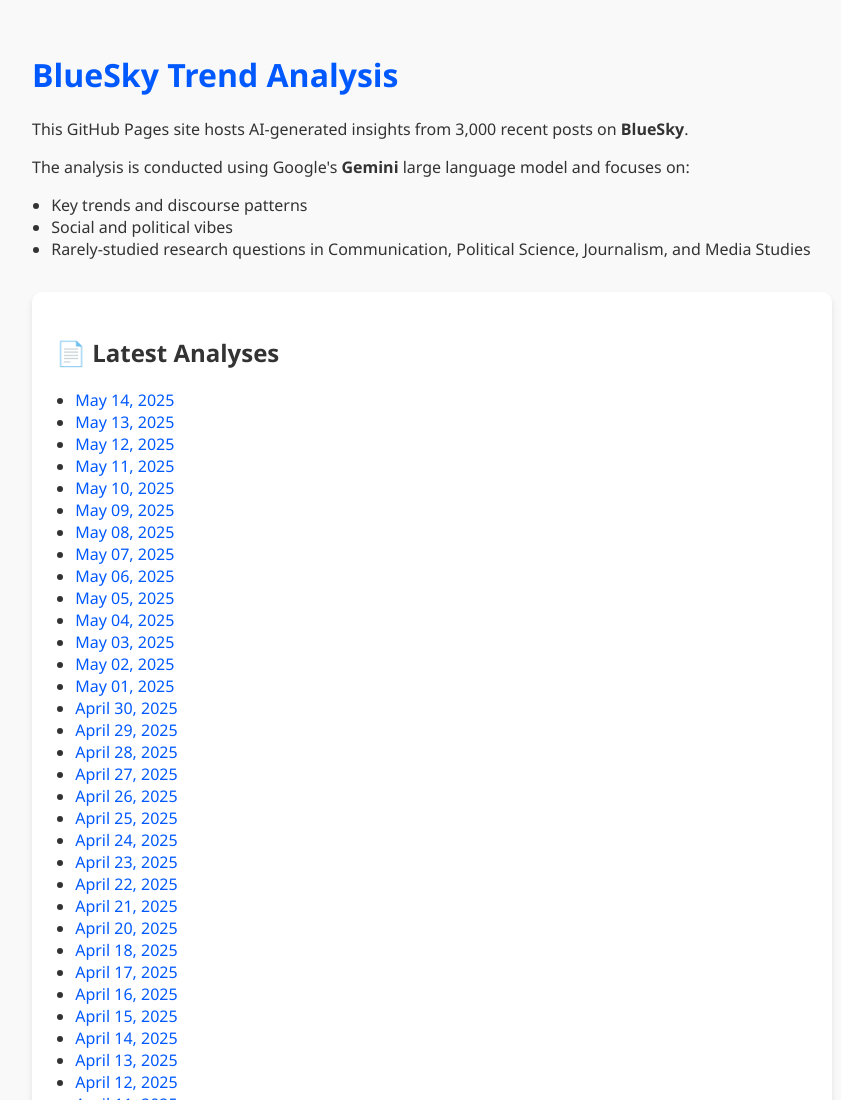
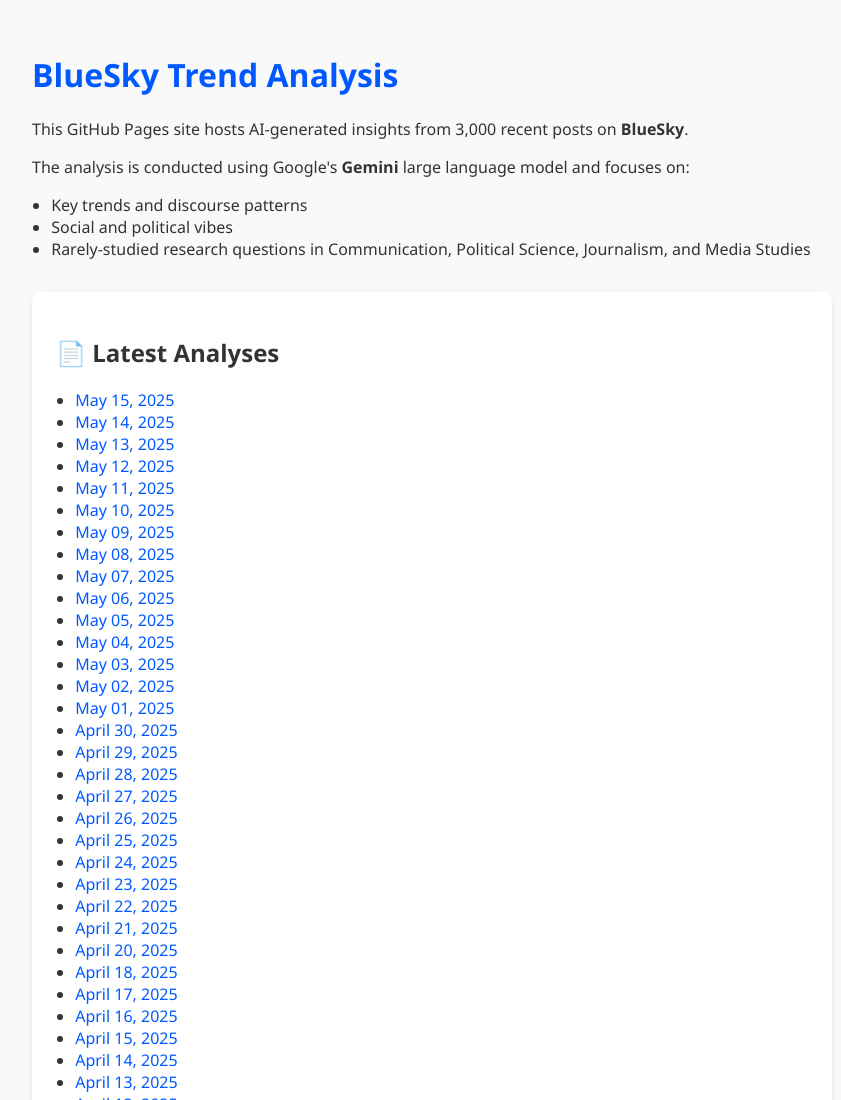
Before and after one commit to weiaiwayne/lampminer, a plain HTML site: page index.html in a window 1280 px wide. Shown: the top 1100 px of the page, without its empty margins (208-1049 px from the left). Drawn offline with Linux system fonts and the light colour scheme.

Commit message:
Update index.html with new summaries

```diff
--- a/index.html
+++ b/index.html
@@ -50,6 +50,7 @@
     <div class="card">
       <h2>📄 Latest Analyses</h2>
       <ul>
+        <li><a href="docs/gemini_analysis_20250515.md" target="_blank">May 15, 2025</a></li>
         <li><a href="docs/gemini_analysis_20250514.md" target="_blank">May 14, 2025</a></li>
         <li><a href="docs/gemini_analysis_20250513.md" target="_blank">May 13, 2025</a></li>
         <li><a href="docs/gemini_analysis_20250512.md" target="_blank">May 12, 2025</a></li>
```
